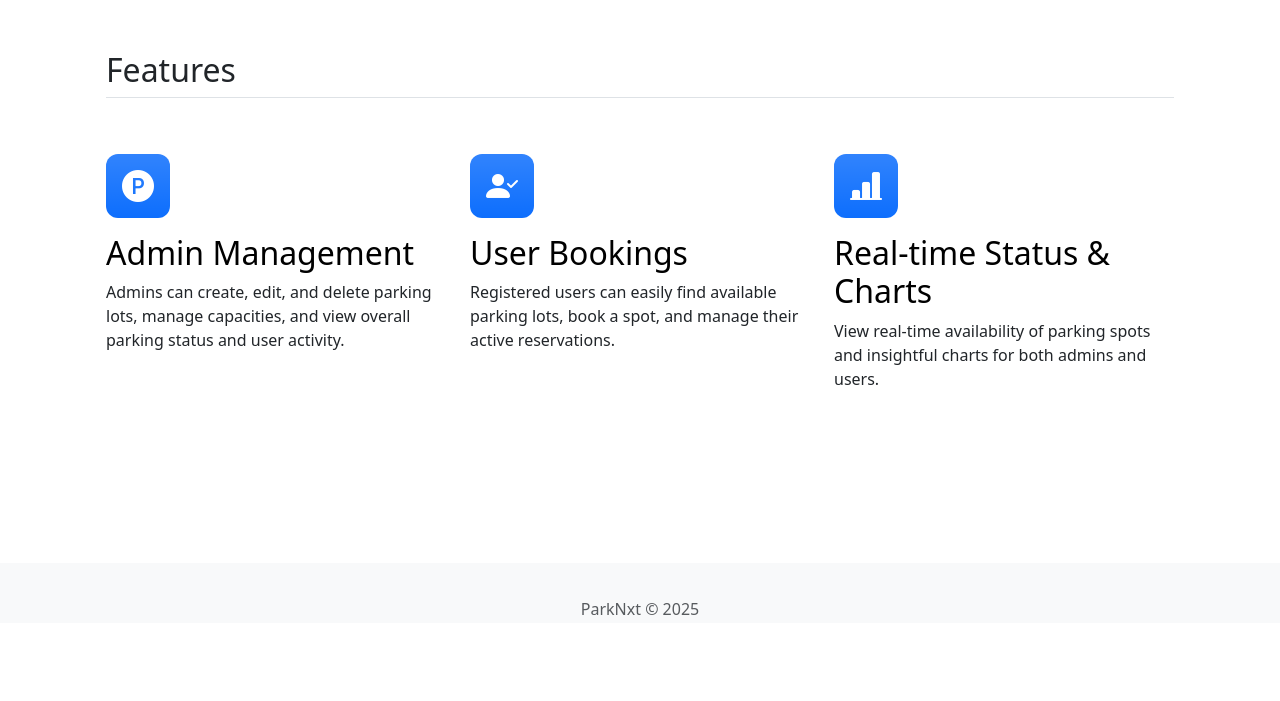
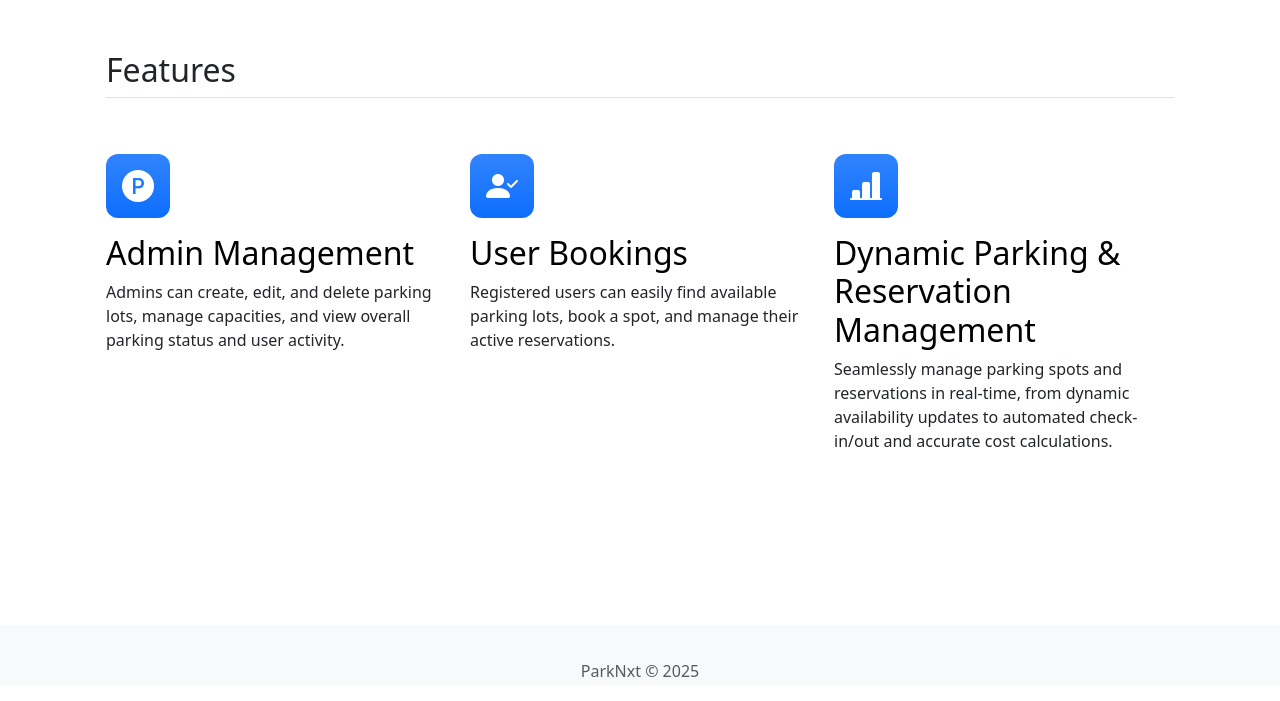
Before and after one commit to siris11/vehicle-parking-app, a Flask app: page / in a window 1280 px wide. Shown: the part 635-1336 px from the top of the page. Before the commit the page ends 1250 px from the top, so only its background shows below. Run offline with Flask 3, Linux system fonts and the light colour scheme; some libraries are stand-ins or nearby versions.

Commit message:
Updated index.html

```diff
--- a/app/templates/index.html
+++ b/app/templates/index.html
@@ -44,8 +44,8 @@
         <div class="feature-icon d-inline-flex align-items-center justify-content-center text-bg-primary bg-gradient fs-2 mb-3">
           <i class="bi bi-bar-chart-line-fill p-3"></i>
         </div>
-        <h3 class="fs-2 text-body-emphasis">Real-time Status & Charts</h3>
-        <p>View real-time availability of parking spots and insightful charts for both admins and users.</p>
+        <h3 class="fs-2 text-body-emphasis">Dynamic Parking & Reservation Management</h3>
+<p>Seamlessly manage parking spots and reservations in real-time, from dynamic availability updates to automated check-in/out and accurate cost calculations.</p>
       </div>
     </div>
 </div>
```
